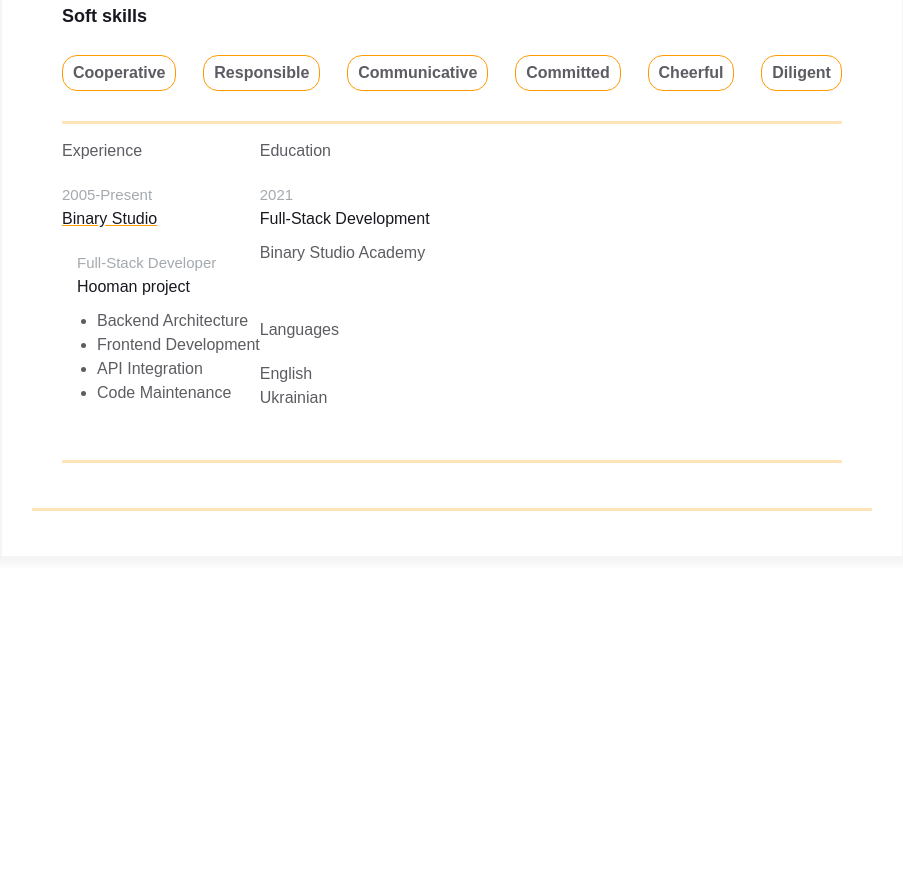
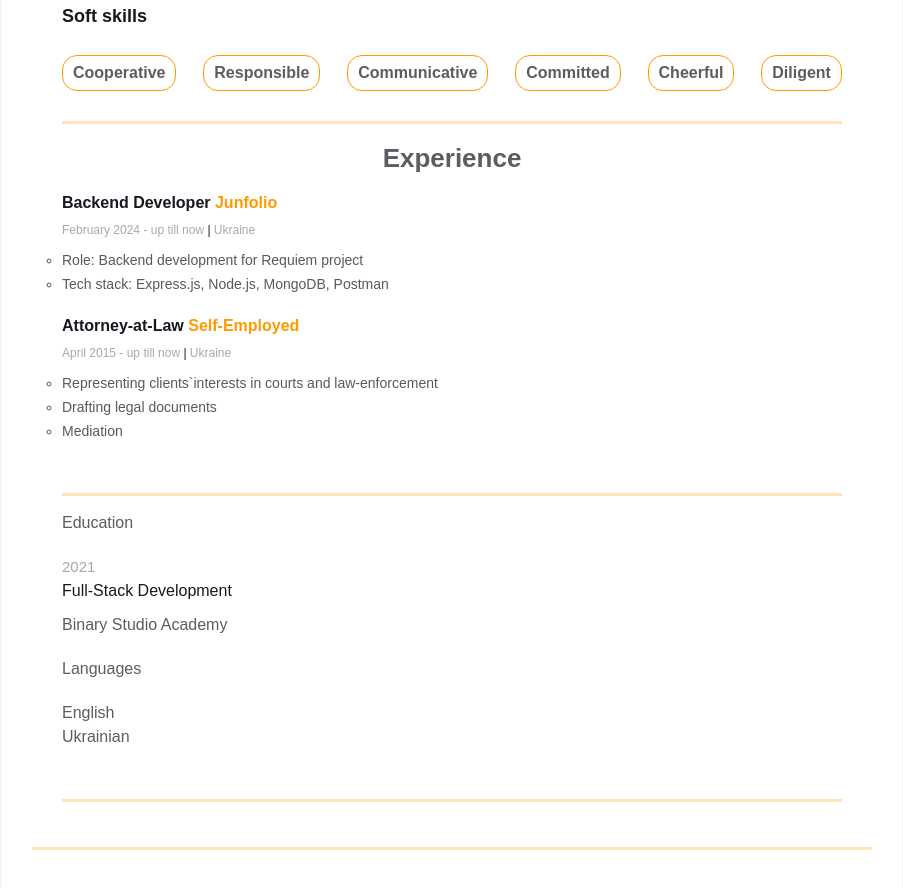
Before and after one commit to aslanukr/homepage, a plain HTML site: page index.html in a window 1280 px wide. Shown: the part 850-1738 px from the top of the page, without its empty margins (188-1091 px from the left). Before the commit the page ends 1457 px from the top, so only its background shows below. Drawn offline with Linux system fonts and the light colour scheme.

Commit message:
adds work experience

```diff
--- a/index.html
+++ b/index.html
@@ -17,7 +17,7 @@
               <span class="text-separator"></span>
               <h3 class="contact-info__sub-header">Full-Stack Developer</h3>
             </div>
-
+            <section>
               <div class="contact_info_container">
                 <div class="contact-info__block contact-info__block--center">
                   <img
@@ -126,7 +126,9 @@
                   </a>
                 </div>
               </div>
+            </section>
 
+            <section>
               <div class="container">
                 <div class="resume__block">
                   <div class="intro">
@@ -148,18 +150,19 @@
                     <p class="intro_text">
                       Hi, my name is Vitaliy! My extensive experience in law
                       together with programming skills introduce precision and
-                    flexibility into programming. Responsible teamwork committed
-                    to delivering high-quality products with great UX is what I
-                    search for
+                      flexibility into programming. Responsible teamwork
+                      committed to delivering high-quality products with great
+                      UX is what I search for
                     </p>
                   </div>
                 </div>
               </div>
+            </section>
 
+            <section>
               <div class="container">
                 <div class="resume__block">
-                <div class="skills">
-                  <h3 class="skills__header">Skills</h3>
+                  <h3 class="section__header">Skills</h3>
                   <div class="skills__wrapper">
                     <div>
                       <h4 class="skills__text">Tech stack</h4>
@@ -428,46 +431,56 @@
                       <li class="soft-skills__item">Diligent</li>
                     </ul>
                   </div>
-                  <!-- <p class="skills__text">
-                    Problem solving, Continuous Learning, Team Collaboration
-                  </p> -->
                 </div>
               </div>
+            </section>
+            <section>
+              <div class="container">
+                <div class="resume__block">
+                  <h3 class="section__header">Experience</h3>
+                  <ul class="work-list">
+                    <li class="work-list___item">
+                      <h4 class="work-position">
+                        Backend Developer
+                        <span class="organization">Junfolio</span>
+                      </h4>
+                      <p class="period">
+                        February 2024 - up till now
+                        <span class="line">|</span> Ukraine
+                      </p>
+                      <ul>
+                        <li>Role: Backend development for Requiem project</li>
+                        <li>
+                          Tech stack: Express.js, Node.js, MongoDB, Postman
+                        </li>
+                      </ul>
+                    </li>
+                    <li class="work-list___item">
+                      <h4 class="work-position">
+                        Attorney-at-Law
+                        <span class="organization">Self-Employed</span>
+                      </h4>
+                      <p class="period">
+                        April 2015 - up till now
+                        <span class="line">|</span> Ukraine
+                      </p>
+                      <ul>
+                        <li>
+                          Representing clients`interests in courts and
+                          law-enforcement
+                        </li>
+                        <li>Drafting legal documents</li>
+                        <li>Mediation</li>
+                      </ul>
+                    </li>
+                  </ul>
                 </div>
-
+              </div>
+            </section>
+            <section>
               <div class="container">
                 <div class="resume__block">
                   <div class="main-info fh">
-                  <div class="experiences">
-                    <h3 class="experiences__header">Experience</h3>
-                    <div class="experiences__company">
-                      <div class="experiences__company-header">
-                        <span class="experiences__company-header-durability"
-                          >2005-Present</span
-                        >
-                        <h3 class="experiences__company-header-name">
-                          Binary Studio
-                        </h3>
-                      </div>
-
-                      <div class="experiences__company-project">
-                        <span class="experiences__company-project-role"
-                          >Full-Stack Developer</span
-                        >
-                        <h3 class="experiences__company-project-name">
-                          Hooman project
-                        </h3>
-                        <ul
-                          class="experiences__company-project-responsibilities">
-                          <li>Backend Architecture</li>
-                          <li>Frontend Development</li>
-                          <li>API Integration</li>
-                          <li>Code Maintenance</li>
-                        </ul>
-                      </div>
-                    </div>
-                  </div>
-
                     <div class="additional-info fv">
                       <div class="additional-info fv">
                         <div class="additional-info__education">
@@ -483,7 +496,8 @@
                               class="additional-info__education-university-speciality">
                               Full-Stack Development
                             </h3>
-                          <p class="additional-info__education-university-name">
+                            <p
+                              class="additional-info__education-university-name">
                               Binary Studio Academy
                             </p>
                           </div>
@@ -494,13 +508,16 @@
                             Languages
                           </h3>
                           <p class="additional-info__languages-item">English</p>
-                        <p class="additional-info__languages-item">Ukrainian</p>
+                          <p class="additional-info__languages-item">
+                            Ukrainian
+                          </p>
                         </div>
                       </div>
                     </div>
                   </div>
                 </div>
               </div>
+            </section>
           </div>
         </div>
       </div>
--- a/styles.css
+++ b/styles.css
@@ -93,25 +93,6 @@ body {
   border-bottom: 3px solid var(--border-color);
   padding-bottom: 30px;
   margin-bottom: 15px;
-}
-
-@media screen and (max-width: 576px) {
-  .main-info,
-  .contact_info_container {
-    flex-direction: column;
-  }
-
-  .contact_info_container {
-    align-items: center;
-  }
-
-  .contact-info__block:not(:last-child) {
-    margin-bottom: 20px;
-  }
-
-  .experiences {
-    margin-right: 0;
-  }
 }
 
 .contact_info_container {
@@ -235,7 +216,7 @@ body {
   text-align: justify;
 }
 
-.skills__header {
+.section__header {
   font-size: 26px;
   font-weight: 600;
   color: var(--secondary-text-color);
@@ -321,53 +302,56 @@ body {
 }
 
 //Experience and additional info styles
-.experiences {
-  flex: 1 1 60%;
-  margin-right: 50px;
+
+.work-list {
+  margin-bottom: 45px;
+  padding: 0;
+  margin-left: 15px;
 }
 
-.experiences__header {
-  color: var(--secondary-text-color);
-  text-align: left;
+.work-list___item {
+  font-style: normal;
+  font-weight: 400;
+  font-size: 14px;
+  line-height: 24px;
+  color: #595959;
+  list-style: none;
   margin-bottom: 20px;
 }
 
-.experiences__company-header-durability {
-  color: var(--durability-text-color);
-  text-align: left;
-  margin-bottom: 10px;
-  font-size: 15px;
-}
-
-.experiences__company-header-name {
+.work-position {
+  font-style: normal;
+  font-weight: 700;
+  font-size: 16px;
+  line-height: 20px;
   color: var(--primary-text-color);
-  text-decoration-color: var(--text-decoration-color);
-  text-decoration-line: underline;
-  text-align: left;
-  margin-bottom: 20px;
-}
-
-.experiences__company-project {
-  margin-left: 15px;
-  margin-bottom: 25px;
-}
-
-.experiences__company-project-role {
-  color: var(--durability-text-color);
-  text-align: left;
-  margin-bottom: 10px;
-  font-size: 15px;
-}
-
-.experiences__company-project-name {
-  color: var(--primary-text-color);
-  text-align: left;
   margin-bottom: 10px;
 }
 
-.experiences__company-project-responsibilities {
-  color: var(--secondary-text-color);
-  padding-left: 20px;
+.organization {
+  font-style: normal;
+  font-weight: 700;
+  font-size: 16px;
+  line-height: 20px;
+  color: var(--text-decoration-color);
+}
+
+.period {
+  font-style: normal;
+  font-weight: 400;
+  font-size: 12px;
+  line-height: 15px;
+  color: var(--durability-text-color);
+  padding: 0;
+  margin-bottom: 10px;
+}
+
+.line {
+  font-style: normal;
+  font-weight: 400;
+  font-size: 12px;
+  line-height: 15px;
+  color: var(--primary-text-color);
 }
 
 .additional-info {
@@ -414,3 +398,40 @@ body {
 .additional-info__languages-item {
   color: var(--secondary-text-color);
 }
+
+@media screen and (max-width: 576px) {
+  .resume {
+    margin: 0;
+  }
+
+  .name__block {
+    display: flex;
+    flex-direction: column;
+    margin-top: 20px;
+    margin-bottom: 30px;
+    align-items: flex-start;
+  }
+
+  .text-separator {
+    display: none;
+  }
+
+  .contact_info_container {
+    display: flex;
+    flex-direction: column;
+    justify-content: flex-start;
+    align-items: flex-start;
+  }
+
+  .contact-info__block {
+    align-items: flex-start;
+  }
+
+  .contact-info__block:not(:last-child) {
+    margin-bottom: 20px;
+  }
+
+  .experiences {
+    margin-right: 0;
+  }
+}
```
Lines whose indentation alone changed are shown as unchanged.
